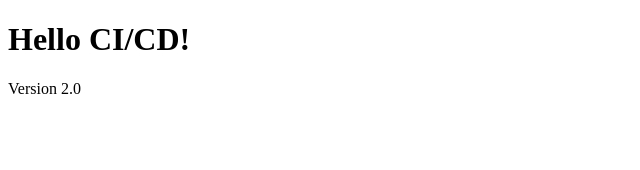
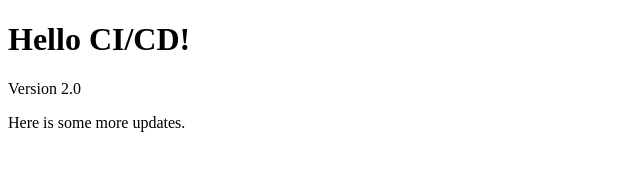
Before and after one commit to tagewestern/cicd-intro1, a website: page index.html in a window 1280 px wide. Shown: the whole page, without its empty margins (0-640 px from the left). Drawn offline with Linux system fonts and the light colour scheme.

Commit message:
Updated index.html

```diff
--- a/index.html
+++ b/index.html
@@ -6,5 +6,6 @@
 <body>
     <h1>Hello CI/CD!</h1>
     <p>Version 2.0</p>
+    Here is some more updates.
 </body>
 </html>
```
